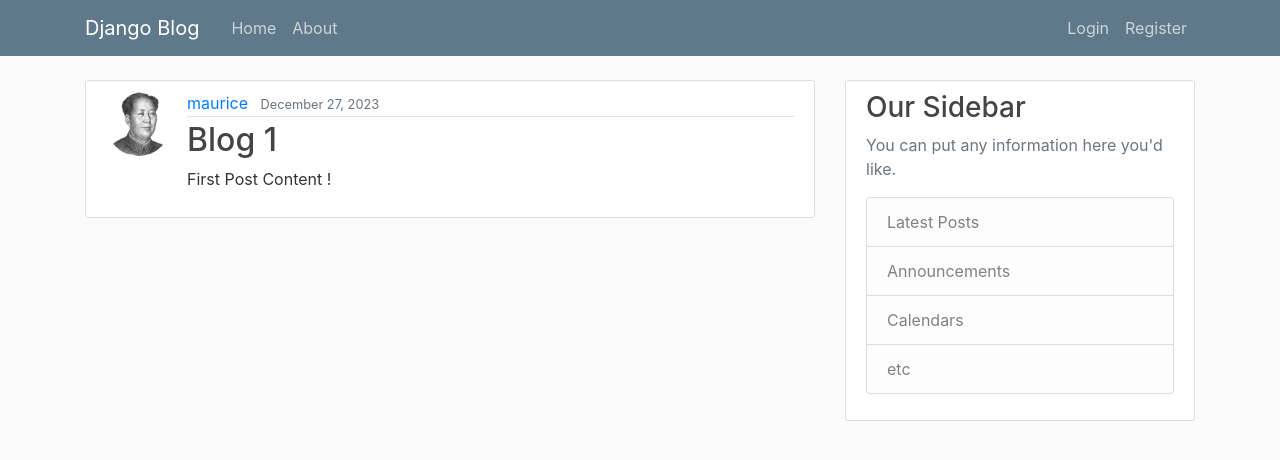
After one commit to Macharia-Maurice/A-simple-Blog-website, a Django app: page /post/1/ in a window 1280 px wide. The commit adds this page. Shown: the top 460 px of the page. Run offline with Django 5.2, Linux system fonts and the light colour scheme; data comes from the database, SQL or seed files in the repository; some libraries are stand-ins or nearby versions.

Commit message:
post-details

```diff
--- a/django_project/blog/templates/blog/home.html
+++ b/django_project/blog/templates/blog/home.html
@@ -8,7 +8,7 @@
             <a class="mr-2" href="#">{{ post.author }}</a>
             <small class="text-muted">{{ post.date_posted|date:"F d, Y" }}</small>
             </div>
-            <h2><a class="article-title" href="#">{{ post.title }}</a></h2>
+            <h2><a class="article-title" href="{% url 'post-detail' post.id %}">{{ post.title }}</a></h2>
             <p class="article-content">{{ post.content }}</p>
         </div>
         </article>
--- /dev/null
+++ b/django_project/blog/templates/blog/post_detail.html
@@ -0,0 +1,19 @@
+{% extends 'blog/base.html'%} {% block content %}
+
+<article class="media content-section">
+  <img
+    class="rounded-circle article-img"
+    src="{{object.author.profile.image.url}}"
+    alt=""
+  />
+  <div class="media-body">
+    <div class="article-metadata">
+      <a class="mr-2" href="#">{{ object.author }}</a>
+      <small class="text-muted">{{ object.date_posted|date:"F d, Y" }}</small>
+    </div>
+    <h2 class="article-title">{{ object.title }}</h2>
+    <p class="article-content">{{ object.content }}</p>
+  </div>
+</article>
+
+{% endblock %}
--- a/django_project/blog/urls.py
+++ b/django_project/blog/urls.py
@@ -1,7 +1,10 @@
 from django.urls import path
 from . import views
+from . views import PostListView,PostDetailView
 
 urlpatterns=[
-    path('', views.home, name='blog-home'),
+    path('', PostListView.as_view(), name='blog-home'),
+    path('post/<int:pk>/', PostDetailView.as_view(),name='post-detail'),
     path('about/', views.about, name='blog-about'),
+
 ]
--- a/django_project/blog/views.py
+++ b/django_project/blog/views.py
@@ -1,4 +1,5 @@
 from django.shortcuts import render
+from django.views.generic import ListView,DetailView
 from . models import Post
 
 
@@ -8,6 +9,17 @@ def home(request):
     }
     return render(request,'blog/home.html',context)
 
+class PostListView(ListView):
+    model=Post
+    template_name='blog/home.html'
+    context_object_name='posts'
+    ordering=['-date_posted']
+
+class PostDetailView(DetailView):
+    model=Post
+
+
+
 
 def about(request):
     return render(request, 'blog/about.html', {'title':'about'})
```
